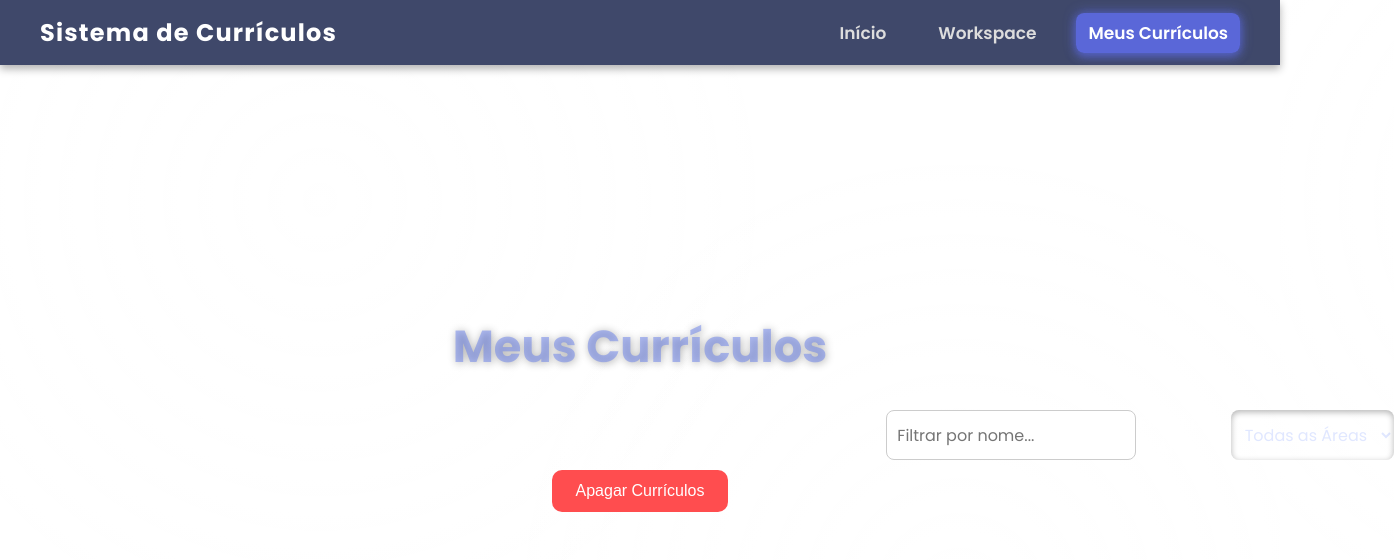
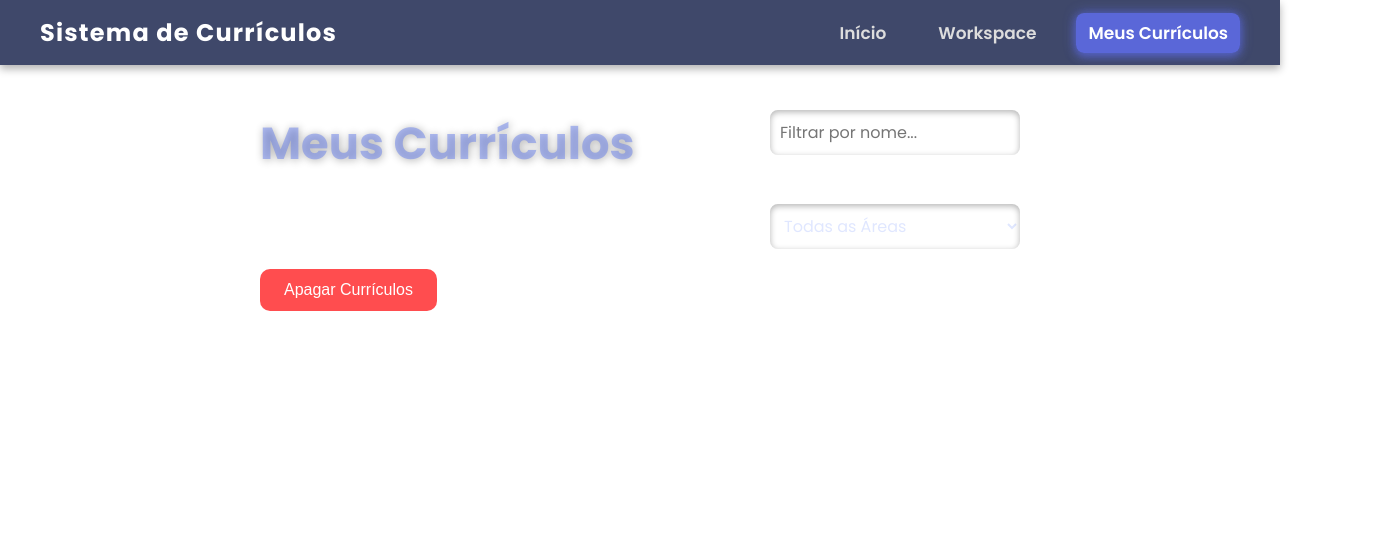
Before and after one commit to katharynebertholdo1/AV2-FABIO-CURRICULO, a website: page Geral/MeusCurriculos.html in a window 1280 px wide. Shown: the whole page, 1394 px wide, since content can reach past the window. Drawn offline with Linux system fonts and the light colour scheme.

Commit message:
Sexto Commit

```diff
--- a/Geral/Index.css
+++ b/Geral/Index.css
@@ -12,12 +12,13 @@ body {
   min-height: 100vh;
   display: flex;
   flex-direction: column;
+  overflow-x: hidden;
   background-image:
     radial-gradient(circle at 25% 25%, rgba(255, 255, 255, 0.05) 0%, transparent 40%),
     radial-gradient(circle at 75% 75%, rgba(255, 255, 255, 0.05) 0%, transparent 40%);
 }
 
-/* Estilo da caixa de confirmação */
+/* Caixa de confirmação */
 .confirmacao {
   display: none;
   position: fixed;
@@ -30,11 +31,10 @@ body {
   border-radius: 10px;
   box-shadow: 0 0 10px rgba(0,0,0,0.2);
   z-index: 1000;
-  color: black; /* Para legibilidade */
+  color: black;
   width: 300px;
   text-align: center;
 }
-
 
 .confirmacao input[type="text"] {
   width: 90%;
@@ -60,8 +60,7 @@ body {
   background-color: #5a67d8;
 }
 
-
-/* Navbar desktop */
+/* Navbar */
 .navbar {
   display: flex;
   justify-content: space-between;
@@ -114,9 +113,16 @@ body {
   flex-grow: 1;
   display: flex;
   justify-content: center;
-  align-items: center;
   padding: 20px;
-  text-align: center;
+  width: 100%;
+  overflow-x: hidden;
+}
+
+.curriculos-container {
+  max-width: 800px;
+  margin: 0 auto;
+  width: 100%;
+  padding: 0 20px;
 }
 
 /* Botão principal */
@@ -146,7 +152,7 @@ h1 {
   font-size: 2.8rem;
   font-weight: 700;
   margin-bottom: 30px;
-  color: rgb(102, 126, 234, 0.5);
+  color: rgba(102, 126, 234, 0.5);
   text-shadow: 1px 1px 8px rgba(0, 0, 0, 0.3);
 }
 
@@ -158,7 +164,7 @@ h1 {
   max-width: 480px;
   width: 100%;
   box-shadow: 0 8px 20px rgba(0, 0, 0, 0.25);
-  color: rgb(102, 126, 234, 0.5);
+  color: rgba(102, 126, 234, 0.5);
   text-align: left;
 }
 
@@ -181,7 +187,7 @@ h1 {
   font-size: 15px;
   font-family: 'Poppins', sans-serif;
   background-color: rgba(255, 255, 255, 0.15);
-  color: rgb(102, 126, 234, 0.5);
+  color: rgba(102, 126, 234, 0.5);
   box-shadow: inset 0 2px 6px rgba(0, 0, 0, 0.3);
   transition: background-color 0.3s ease, box-shadow 0.3s ease;
 }
@@ -194,14 +200,15 @@ h1 {
   box-shadow: 0 0 8px 2px #667eea;
   color: #1e40af;
 }
-/*MeusCurriculos*/
+
+/* Cartões de currículo */
 .curriculo-card {
-  background-color: rgba(255, 255, 255, 0.15); /* fundo transparente */
-  color: #6373bd; /* texto branco */
+  background-color: rgba(255, 255, 255, 0.15);
+  color: #6373bd;
   border-radius: 12px;
   padding: 20px;
   margin-bottom: 20px;
-  box-shadow: 0 4px 12px rgba(0, 0, 0, 0.2); /* leve sombra */
+  box-shadow: 0 4px 12px rgba(0, 0, 0, 0.2);
   transition: transform 0.3s ease, box-shadow 0.3s ease;
 }
 
@@ -223,6 +230,7 @@ h1 {
   line-height: 1.4;
 }
 
+/* Botão apagar */
 .btn-apagar {
   background-color: #ff4d4f;
   color: white;
@@ -240,52 +248,47 @@ h1 {
   transform: translateY(-3px);
 }
 
+/* Filtros */
+.filtro-container {
+  display: flex;
+  flex-wrap: wrap;
+  justify-content: center;
+  align-items: center;
+  gap: 10px;
+  margin: 20px auto;
+  max-width: 600px;
+  width: 100%;
+}
+
 .filtro-container label {
-  margin-right: 10px;
   font-weight: 600;
   font-size: 16px;
   color: #ffffffcc;
 }
 
-.filtro-container select {
-  width: 200px;
+.filtro-container select,
+.input-filtro {
+  width: 250px;
   padding: 10px;
   font-size: 16px;
-  border: none;
   border-radius: 8px;
+  font-family: 'Poppins', sans-serif;
   background-color: rgba(255, 255, 255, 0.15);
   color: #e0e7ff;
-  font-family: 'Poppins', sans-serif;
+  border: none;
   box-shadow: inset 0 2px 6px rgba(0, 0, 0, 0.3);
   transition: background-color 0.3s ease, box-shadow 0.3s ease;
 }
 
-.filtro-container select:focus {
+.filtro-container select:focus,
+.input-filtro:focus {
   outline: none;
   background-color: rgba(255, 255, 255, 0.3);
   box-shadow: 0 0 8px 2px #667eea;
   color: #1e40af;
 }
 
-.filtro-container {
-  display: flex;
-  justify-content: flex-end;
-  margin: 10px 0 10px 0;
-  width: 100%;
-  padding-left: 1000px;
-}
-
-.input-filtro {
-  width: 250px;
-  padding: 10px;
-  font-size: 16px;
-  border: 1px solid #ccc;
-  border-radius: 8px;
-  font-family: 'Poppins', sans-serif;
-}
-
-
-/* Mobile */
+/* Responsividade */
 @media (max-width: 768px) {
   .navbar {
     flex-direction: column;
@@ -317,6 +320,25 @@ h1 {
   }
 }
 
+.filtro-container {
+  display: flex;
+  justify-content: space-between;
+  align-items: flex-start;
+  flex-wrap: wrap;
+  gap: 20px;
+  margin: 20px auto;
+  max-width: 800px;
+  width: 100%;
+}
+
+.filtros-lado-direito {
+  display: flex;
+  flex-direction: column;
+  align-items: flex-end;
+  gap: 12px;
+}
+
+
 @media (min-width: 769px) {
   .main-content {
     margin-top: 70px;
--- a/Geral/MeusCurriculos.html
+++ b/Geral/MeusCurriculos.html
@@ -22,10 +22,9 @@
   <!-- Conteúdo principal -->
   <main class="main-content">
     <div class="curriculos-container">
+      <div class="filtro-container">
         <h1>Meus Currículos</h1>
-
-      <!-- Campo de filtro por nome e área -->
-      <div class="filtro-container">
+        <div class="filtros-lado-direito">
           <input
             type="text"
             id="filtro-nome"
@@ -41,6 +40,9 @@
             <option value="Marketing">Marketing</option>
             <option value="RH">RH</option>
           </select>
+
+
+        </div>
       </div>
 
       <!-- Lista de currículos -->
--- a/Geral/meuscurriculos.js
+++ b/Geral/meuscurriculos.js
@@ -42,7 +42,7 @@ class GerenciadorCurriculos {
 
   filtrarCurriculos(curriculos, filtroNome, filtroArea) {
     return curriculos.filter(curriculo => {
-      const nomeMatch = curriculo.nomePessoa.toLowerCase().includes(filtroNome.toLowerCase());
+      const nomeMatch = curriculo.nome.toLowerCase().includes(filtroNome.toLowerCase()); // ← Alterado aqui
       const areaMatch = filtroArea === "" || curriculo.area === filtroArea;
       return nomeMatch && areaMatch;
     });
```
Lines whose indentation alone changed are shown as unchanged.
